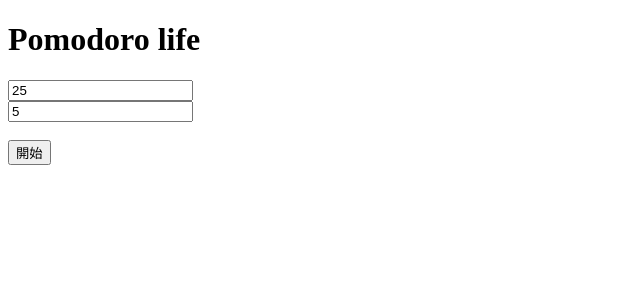
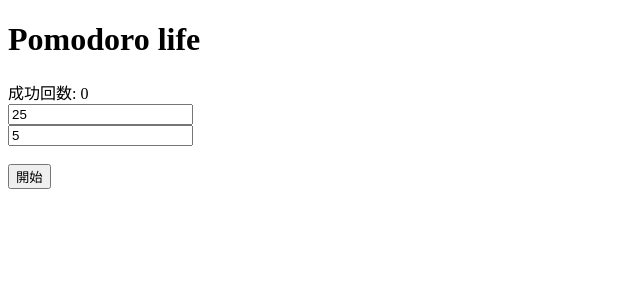
Before and after one commit to runharu0662/Pomodoro-life, a React (Vite) app in the folder frontend/: page / in a window 1280 px wide. Shown: the top 300 px of the page, without its empty margins (0-640 px from the left). Built offline with nearby package versions, Linux system fonts and the light colour scheme; no server answers; the HTML template or start-up script is replaced by a standard one.

Commit message:
timer test2 (tmp)

```diff
--- a/frontend/src/App.jsx
+++ b/frontend/src/App.jsx
@@ -32,6 +32,9 @@ function App() {
   return (
     <div>
       <h1>Pomodoro life</h1>
+      <div className="success-counter">
+        成功回数: {successCount}
+      </div>
       <div className="setup-form">
         {!showTimer && (
           <>
--- a/frontend/src/Timer.jsx
+++ b/frontend/src/Timer.jsx
@@ -113,10 +113,6 @@ function Timer(props) {
 
     return (
         <div>
-            <div className="success-counter">
-                成功回数: {props.successCount}
-            </div>
-
             <div className="dot-ring">
                 {Array.from({ length: totalDots }).map((_, i) => {
                     const angle = (360 / totalDots) * i
```
